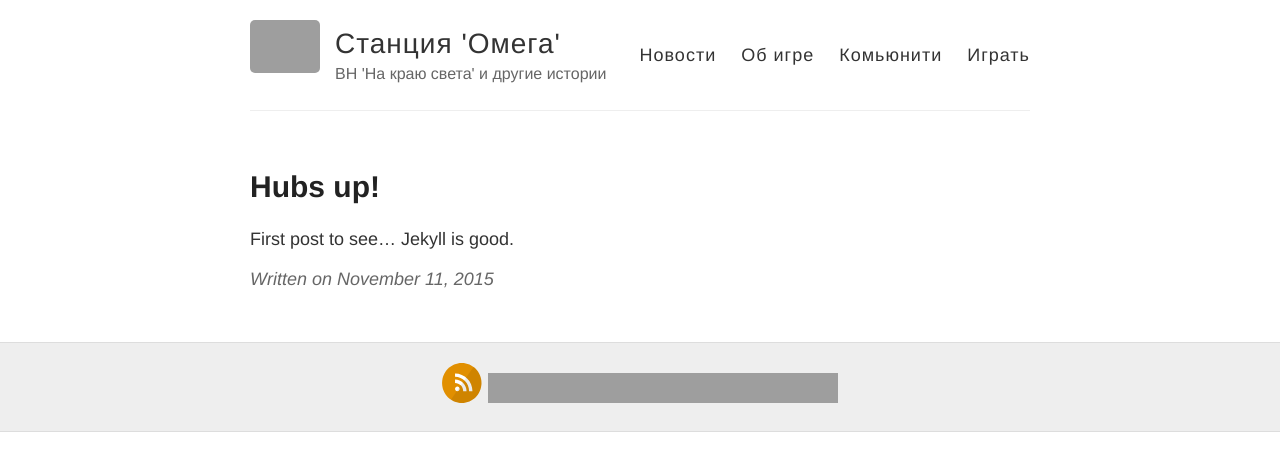
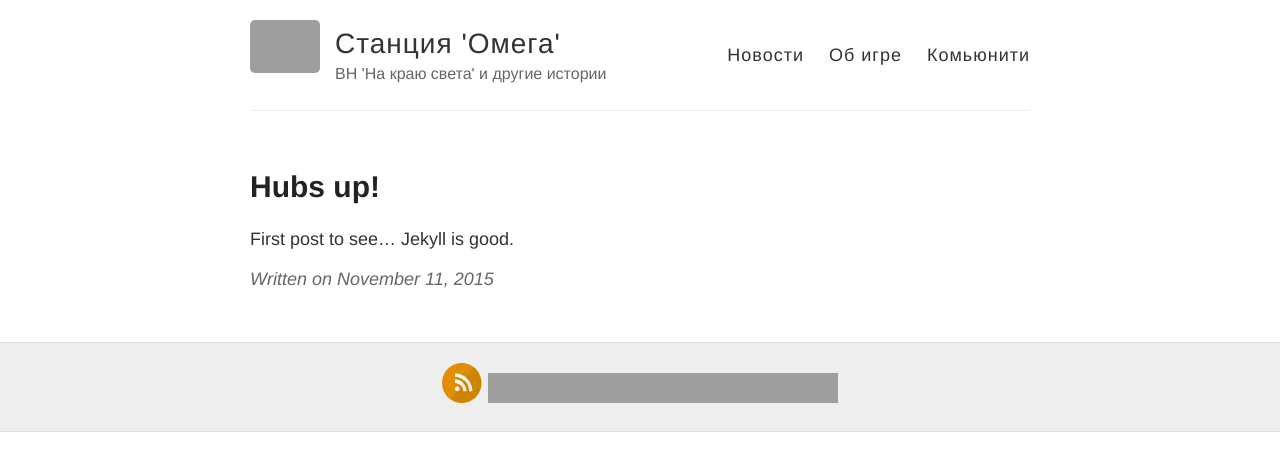
Before and after one commit to IPv6/kristallum, a Jekyll site: the page built from _posts/2015-11-11-letsbegin.md, in a window 1280 px wide. Shown: the top 471 px of the page. Built offline with Jekyll 4.4.1, drawn with Linux system fonts in a browser that asks for light colours; comment, search, counter and statistics services are not loaded; grey boxes are pictures that could not be loaded.

Commit message:
removing stuff

```diff
--- a/_config.yml
+++ b/_config.yml
@@ -45,7 +45,6 @@ google_analytics:
 
 # Social group
 ru-community: "https://vk.com/krajsveta"
-ru-playnow: "http://www.kristallum.com"
 
 # Your website URL (e.g. http://barryclark.github.io or http://www.barryclark.co)
 # Used for Sitemap.xml and your RSS feed
--- a/_layouts/ru-default.html
+++ b/_layouts/ru-default.html
@@ -30,8 +30,6 @@
             <a href="{{ site.baseurl }}/">Новости</a>
             <a href="{{ site.baseurl }}/ru/pages/about/">Об игре</a>
 			<a href="{{ site.ru-community }}">Комьюнити</a>
-			<a href="{{ site.ru-playnow }}">Играть</a>
-
 
           </nav>
         </header>
```
